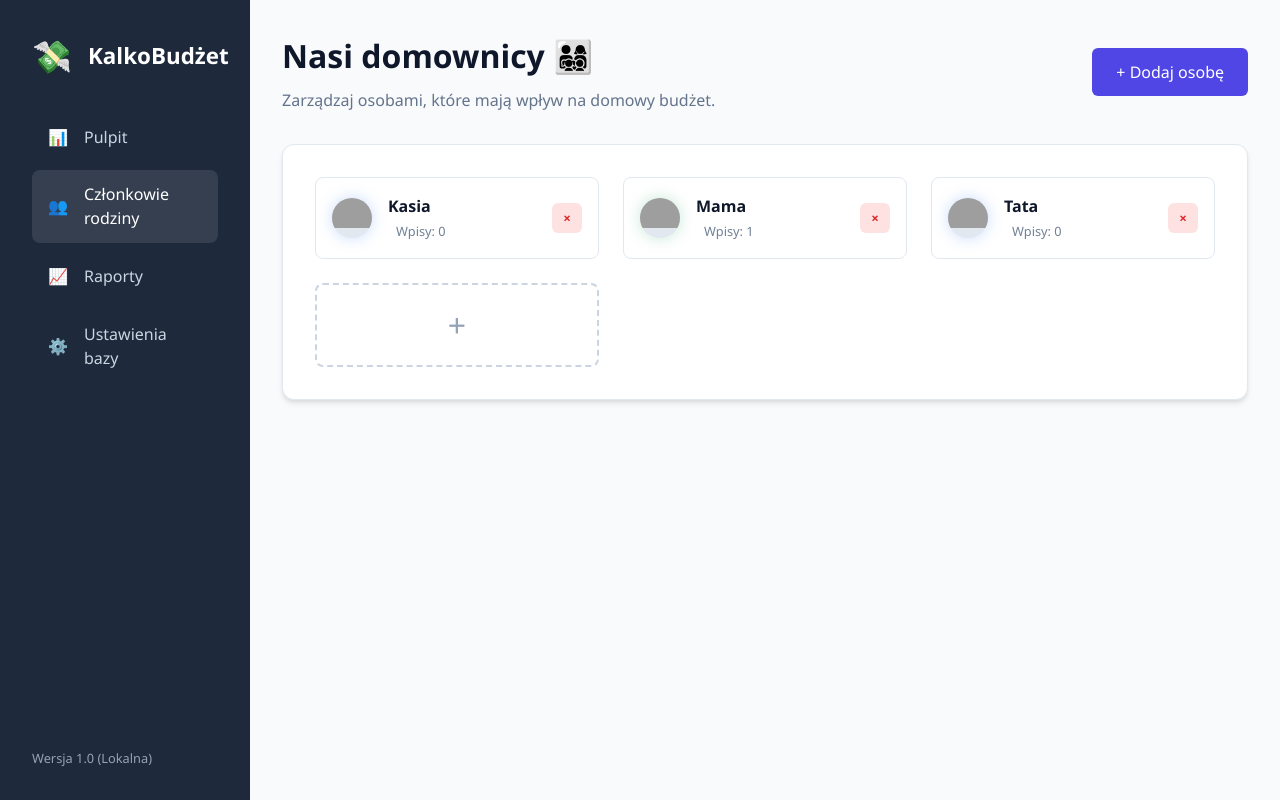
After one commit to emmilcia/kalkulatorbudzetu, a PHP site: page /members.php in a window 1280 px wide. The commit adds this page. Run offline with PHP 8.4, Linux system fonts and the light colour scheme; data comes from the database, SQL or seed files in the repository; both versions use the stored data as it was after the commit; grey boxes are pictures that could not be loaded.

Commit message:
czlonkowie

```diff
--- a/index.php
+++ b/index.php
@@ -54,8 +54,8 @@ $transactions = $stmt->fetchAll(PDO::FETCH_ASSOC);
             </div>
 
             <ul class="nav-links">
-                <li class="active"><a href="#"><span class="nav-icon">📊</span> Pulpit</a></li>
-                <li><a href="#"><span class="nav-icon">👥</span> Członkowie rodziny</a></li>
+                <li class="active"><a href="index.php"><span class="nav-icon">📊</span> Pulpit</a></li>
+                <li><a href="members.php"><span class="nav-icon">👥</span> Członkowie rodziny</a></li>
                 <li><a href="#"><span class="nav-icon">📈</span> Raporty</a></li>
                 <li><a href="#"><span class="nav-icon">⚙️</span> Ustawienia bazy</a></li>
             </ul>
@@ -142,7 +142,7 @@ $transactions = $stmt->fetchAll(PDO::FETCH_ASSOC);
                             <div class="user-card">
                                 <div class="user-avatar" style="border-color: <?= htmlspecialchars($u['color']) ?>; box-shadow: 0 0 15px <?= htmlspecialchars($u['color']) ?>44;">
                                     <!-- Awatar bazowany na imieniu (Dicebear API) -->
-                                    <img src="https://api.dicebear.com/7.x/avataaars/svg?seed=<?= urlencode($u['name']) ?>&backgroundColor=b6e3f4,c0aede,d1d4f9" alt="<?= htmlspecialchars($u['name']) ?>">
+                                    <img src="https://api.dicebear.com/7.x/<?= urlencode($u['avatar'] ?? 'avataaars') ?>/svg?seed=<?= urlencode($u['name']) ?>&backgroundColor=b6e3f4,c0aede,d1d4f9" alt="<?= htmlspecialchars($u['name']) ?>">
                                 </div>
                                 <div class="user-info">
                                     <h4><?= htmlspecialchars($u['name']) ?></h4>
--- /dev/null
+++ b/members.php
@@ -0,0 +1,166 @@
+<?php
+require_once 'db.php';
+
+// Pobierz uzytkowników z podliczeniem transakcji
+$stmt = $db->query("
+    SELECT u.*, COUNT(t.id) as tx_count
+    FROM users u
+    LEFT JOIN transactions t ON u.id = t.user_id
+    GROUP BY u.id
+    ORDER BY u.name
+");
+$users = $stmt->fetchAll(PDO::FETCH_ASSOC);
+
+?>
+<!DOCTYPE html>
+<html lang="pl">
+<head>
+    <meta charset="UTF-8">
+    <meta name="viewport" content="width=device-width, initial-scale=1.0">
+    <title>Członkowie rodziny - KalkoBudżet</title>
+    <link rel="preconnect" href="https://fonts.googleapis.com">
+    <link rel="preconnect" href="https://fonts.gstatic.com" crossorigin>
+    <link href="https://fonts.googleapis.com/css2?family=Outfit:wght@300;400;500;600;700&display=swap" rel="stylesheet">
+    <link rel="stylesheet" href="style.css">
+</head>
+<body>
+    <div class="app-container">
+        <!-- Pasek boczny -->
+        <nav class="sidebar glass-effect">
+            <div class="logo">
+                <div class="logo-icon">💸</div>
+                <h1>KalkoBudżet</h1>
+            </div>
+
+            <ul class="nav-links">
+                <li><a href="index.php"><span class="nav-icon">📊</span> Pulpit</a></li>
+                <li class="active"><a href="members.php"><span class="nav-icon">👥</span> Członkowie rodziny</a></li>
+                <li><a href="#"><span class="nav-icon">📈</span> Raporty</a></li>
+                <li><a href="#"><span class="nav-icon">⚙️</span> Ustawienia bazy</a></li>
+            </ul>
+
+            <div class="sidebar-footer">
+                <p>Wersja 1.0 (Lokalna)</p>
+            </div>
+        </nav>
+
+        <!-- Główna zawartość -->
+        <main class="main-content">
+            <header class="topbar" style="display: flex; justify-content: space-between; align-items: center;">
+                <div>
+                    <h2 class="greeting">Nasi domownicy 👨‍👩‍👧‍👦</h2>
+                    <p class="subtitle">Zarządzaj osobami, które mają wpływ na domowy budżet.</p>
+                </div>
+                <button class="btn-primary" onclick="openMemberModal()">+ Dodaj osobę</button>
+            </header>
+
+            <div class="content-grid" style="grid-template-columns: 1fr; margin-top: 2rem;">
+                <section class="family-members glass-effect section-box">
+                    <div class="users-list" style="display: grid; grid-template-columns: repeat(auto-fill, minmax(280px, 1fr)); gap: 1.5rem;">
+                        <?php foreach($users as $u): ?>
+                            <div class="user-card" style="justify-content: space-between;">
+                                <div style="display: flex; align-items: center; gap: 1rem;">
+                                    <div class="user-avatar" style="border-color: <?= htmlspecialchars($u['color']) ?>; box-shadow: 0 0 15px <?= htmlspecialchars($u['color']) ?>44;">
+                                        <img src="https://api.dicebear.com/7.x/<?= urlencode($u['avatar'] ?? 'avataaars') ?>/svg?seed=<?= urlencode($u['name']) ?>&backgroundColor=b6e3f4,c0aede,d1d4f9" alt="<?= htmlspecialchars($u['name']) ?>">
+                                    </div>
+                                    <div class="user-info">
+                                        <h4><?= htmlspecialchars($u['name']) ?></h4>
+                                        <span style="font-size: 0.8rem; color: #718096; background: rgba(255,255,255,0.5); padding: 2px 8px; border-radius: 12px;">Wpisy: <?= $u['tx_count'] ?></span>
+                                    </div>
+                                </div>
+                                <form action="delete_member.php" method="POST" style="margin: 0;" onsubmit="return confirm('Na pewno usunąć tę osobę?<?= $u['tx_count'] > 0 ? '\n\nUWAGA: Trwale usunięte zostaną również wszystkie jej wpisy i transakcje (' . $u['tx_count'] . ')!' : '' ?>');">
+                                    <input type="hidden" name="id" value="<?= $u['id'] ?>">
+                                    <button type="submit" class="btn-delete" title="Usuń członka rodziny">×</button>
+                                </form>
+                            </div>
+                        <?php endforeach; ?>
+
+                        <!-- Przycisk dodawania jako karta -->
+                        <div class="user-card" style="justify-content: center; cursor: pointer; border: 2px dashed #cbd5e1; background: rgba(255,255,255,0.3);" onclick="openMemberModal()">
+                            <span style="font-size: 2rem; color: #94a3b8; font-weight: 300;">+</span>
+                        </div>
+                    </div>
+                </section>
+            </div>
+        </main>
+    </div>
+
+    <!-- Modal dodawania członka -->
+    <div id="addMemberModal" class="modal-overlay hidden">
+        <div class="modal glass-effect">
+            <div class="modal-header">
+                <h3>Nowy członek rodziny</h3>
+                <button class="close-btn" onclick="closeMemberModal()">×</button>
+            </div>
+            <form action="add_member.php" method="POST" class="add-form">
+                <div class="form-group">
+                    <label for="name">Imię / Nazwa</label>
+                    <input type="text" id="name" name="name" required placeholder="np. Kasia">
+                </div>
+
+                <div class="form-group">
+                    <label for="color">Kolor indentyfikacyjny (awatary i układ)</label>
+                    <input type="color" id="color" name="color" value="#3b82f6" style="width: 100%; height: 50px; border: none; border-radius: 12px; cursor: pointer; background: transparent; padding: 0;">
+                </div>
+
+                <div class="form-group">
+                    <label>Styl Awatara</label>
+                    <div style="display: flex; gap: 1rem; overflow-x: auto; padding: 0.5rem 0;">
+                        <label style="cursor: pointer; text-align: center;">
+                            <input type="radio" name="avatar" value="avataaars" checked>
+                            <img src="https://api.dicebear.com/7.x/avataaars/svg?seed=Kasia" style="width: 50px; height: 50px; border-radius: 50%; display: block; margin: 0 auto;">
+                            <span style="font-size: 0.8rem;">Klasyczny</span>
+                        </label>
+                        <label style="cursor: pointer; text-align: center;">
+                            <input type="radio" name="avatar" value="bottts">
+                            <img src="https://api.dicebear.com/7.x/bottts/svg?seed=Kasia" style="width: 50px; height: 50px; border-radius: 50%; display: block; margin: 0 auto;">
+                            <span style="font-size: 0.8rem;">Robot</span>
+                        </label>
+                        <label style="cursor: pointer; text-align: center;">
+                            <input type="radio" name="avatar" value="fun-emoji">
+                            <img src="https://api.dicebear.com/7.x/fun-emoji/svg?seed=Kasia" style="width: 50px; height: 50px; border-radius: 50%; display: block; margin: 0 auto;">
+                            <span style="font-size: 0.8rem;">Emoji</span>
+                        </label>
+                        <label style="cursor: pointer; text-align: center;">
+                            <input type="radio" name="avatar" value="adventurer">
+                            <img src="https://api.dicebear.com/7.x/adventurer/svg?seed=Kasia" style="width: 50px; height: 50px; border-radius: 50%; display: block; margin: 0 auto;">
+                            <span style="font-size: 0.8rem;">Przygoda</span>
+                        </label>
+                        <label style="cursor: pointer; text-align: center;">
+                            <input type="radio" name="avatar" value="micah">
+                            <img src="https://api.dicebear.com/7.x/micah/svg?seed=Kasia" style="width: 50px; height: 50px; border-radius: 50%; display: block; margin: 0 auto;">
+                            <span style="font-size: 0.8rem;">Elegancki</span>
+                        </label>
+                    </div>
+                </div>
+
+                <button type="submit" class="btn-primary full-width" style="margin-top: 1rem;">Dodaj osobę!</button>
+            </form>
+        </div>
+    </div>
+
+    <script>
+        function openMemberModal() {
+            document.getElementById('addMemberModal').classList.remove('hidden');
+            setTimeout(() => {
+                document.getElementById('addMemberModal').style.opacity = '1';
+                document.querySelector('#addMemberModal .modal').style.transform = 'translateY(0)';
+            }, 10);
+        }
+
+        function closeMemberModal() {
+            document.getElementById('addMemberModal').style.opacity = '0';
+            document.querySelector('#addMemberModal .modal').style.transform = 'translateY(-20px)';
+            setTimeout(() => {
+                document.getElementById('addMemberModal').classList.add('hidden');
+            }, 300);
+        }
+
+        document.getElementById('addMemberModal').addEventListener('click', function(e) {
+            if (e.target === this) {
+                closeMemberModal();
+            }
+        });
+    </script>
+</body>
+</html>
```
Also changed, not shown: add_member.php (added, +24 -0 lines), delete_member.php (added, +27 -0 lines), migrate.php (added, +8 -0 lines), budget.sqlite.
